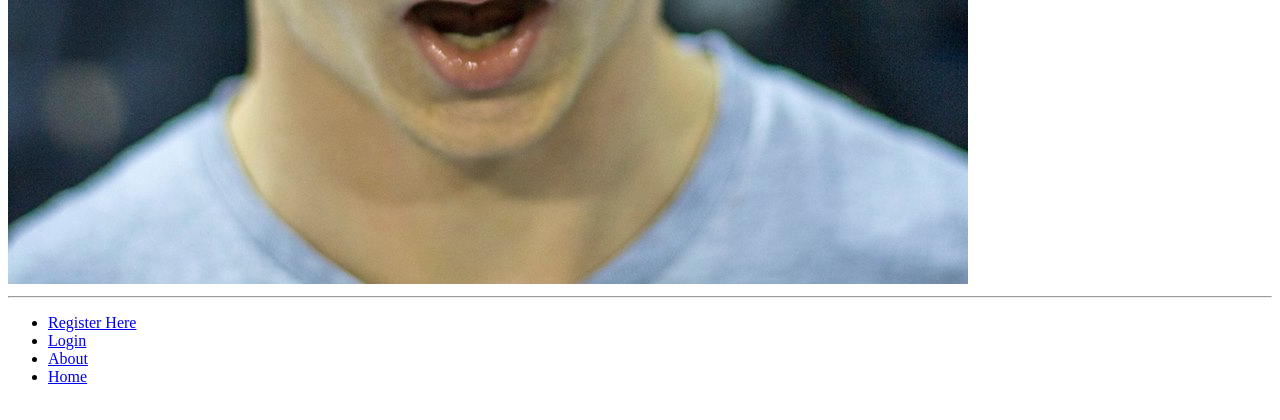
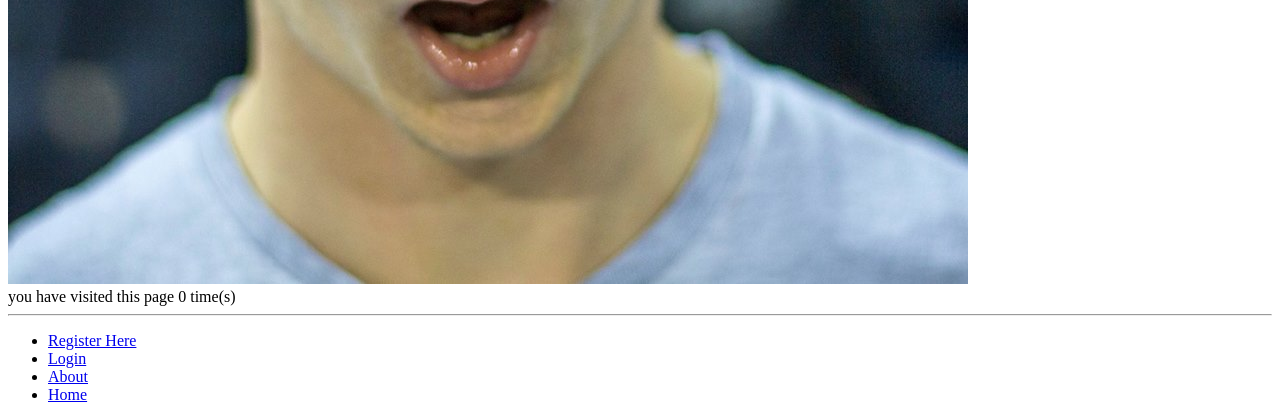
Before and after one commit to 2084282George/tango_with_django_project, a Django app: page /rango/about/ in a window 1280 px wide. Shown: the part 676-1096 px from the top of the page. Before the commit the page ends 1060 px from the top, so only its background shows below. Run offline with Django 3.2, Linux system fonts and the light colour scheme.

Commit message:
Chapter 11-Complete

```diff
--- a/rango/views.py
+++ b/rango/views.py
@@ -6,15 +6,50 @@ from rango.forms import CategoryForm, PageForm, UserForm, UserProfileForm
 from django.contrib.auth import authenticate, login, logout
 from django.http import HttpResponseRedirect
 from django.contrib.auth.decorators import login_required
+from datetime import datetime
+
+def index(request):
+
+    category_list = Category.objects.order_by('-likes')[:5]
+    page_list = Page.objects.order_by('-views')[:5]
+
+    context_dict = {'categories': category_list, 'pages': page_list}
+
+    visits = request.session.get('visits')
+    if not visits:
+        visits = 1
+    reset_last_visit_time = False
+
+    last_visit = request.session.get('last_visit')
+    if last_visit:
+        last_visit_time = datetime.strptime(last_visit[:-7], "%Y-%m-%d %H:%M:%S")
+
+        if (datetime.now() - last_visit_time).seconds > 0:
+            # ...reassign the value of the cookie to +1 of what it was before...
+            visits = visits + 1
+            # ...and update the last visit cookie, too.
+            reset_last_visit_time = True
+    else:
+        # Cookie last_visit doesn't exist, so create it to the current date/time.
+        reset_last_visit_time = True
+
+    if reset_last_visit_time:
+        request.session['last_visit'] = str(datetime.now())
+        request.session['visits'] = visits
+    context_dict['visits'] = visits
 
 
-def index(request):
-    category_list = Category.objects.order_by('-likes')[:5]
-    context_dict = {'categories':category_list}
-    return render(request, 'rango/index.html', context_dict)
+    response = render(request,'rango/index.html', context_dict)
+
+    return response
 
 def about(request):
-    return render(request, 'rango/about.html')
+        if request.session.get('visits'):
+            count = request.session.get('visits')
+        else:
+            count = 0
+        # remember to include the visit data
+        return render(request, 'rango/about.html', {'visits': count})
 
 def category(request, category_name_slug):
     context_dict = {"category":category_name_slug}
@@ -88,6 +123,7 @@ def add_page(request, category_name_slug):
 
 
 def register(request):
+
 
     # A boolean value for telling the template whether the registration was successful.
     # Set to False initially. Code changes value to True when registration succeeds.
--- a/templates/rango/about.html
+++ b/templates/rango/about.html
@@ -9,5 +9,7 @@
         <h1>Rango says...</h1>
         this is the about page!<br />
         <a href="/rango/">Home</a><br />
-        <img src="{% static "images/me.jpg" %}" alt="me" />
+        <img src="{% static "images/me.jpg" %}" alt="me" /><br/>
+        you have visited this page {{ visits }} time(s)
+
 {% endblock %}
--- a/templates/rango/index.html
+++ b/templates/rango/index.html
@@ -5,7 +5,8 @@
 {% block body_block %}
 
     {% if user.is_authenticated %}
-    <h1>Rango says... hello {{ user.username }}!</h1>
+    <h1>Rango says... hello {{ user.username }}! </h1>
+    <a href="/rango/restricted">Restricted Page</a>
     {% else %}
     <h1>Rango says... hello world!</h1>
     {% endif %}
```
Also changed, not shown: db.sqlite3, 1 other file.
